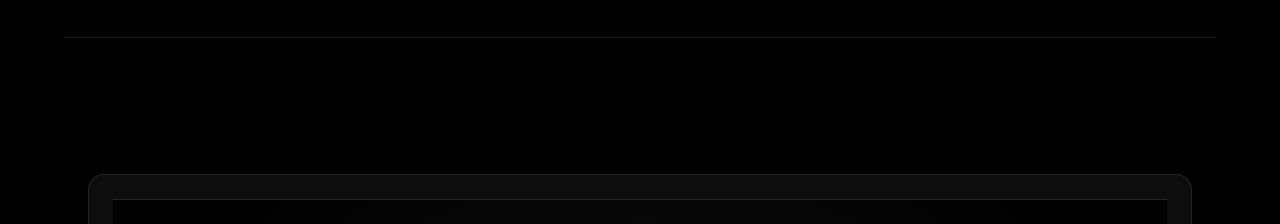
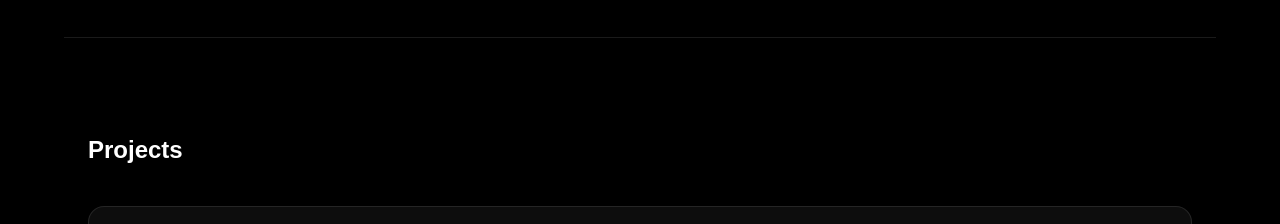
Before and after one commit to JishnuSethuraman/JishnuSethuraman.github.io, a Next.js app: page / in a window 1280 px wide. Shown: the part 1640-1864 px from the top of the page. Built offline with nearby package versions, Linux system fonts and the light colour scheme.

Commit message:
title fix on page.tsx

```diff
--- a/src/app/page.tsx
+++ b/src/app/page.tsx
@@ -17,6 +17,7 @@ export default function Home() {
 
       <Section
         id="projects"
+        title="Projects"
       >
         <div className="rounded-2xl border border-white/10 bg-white/5 p-6 text-white/70">
           <ProjectsSection />
@@ -33,6 +34,7 @@ export default function Home() {
 
       <Section
         id="contact"
+        title="Contact"
         subtitle="Links to my resume, LinkedIn, GitHub, and email are always available in the top right corner."
         delay={0.1}
       />
```
